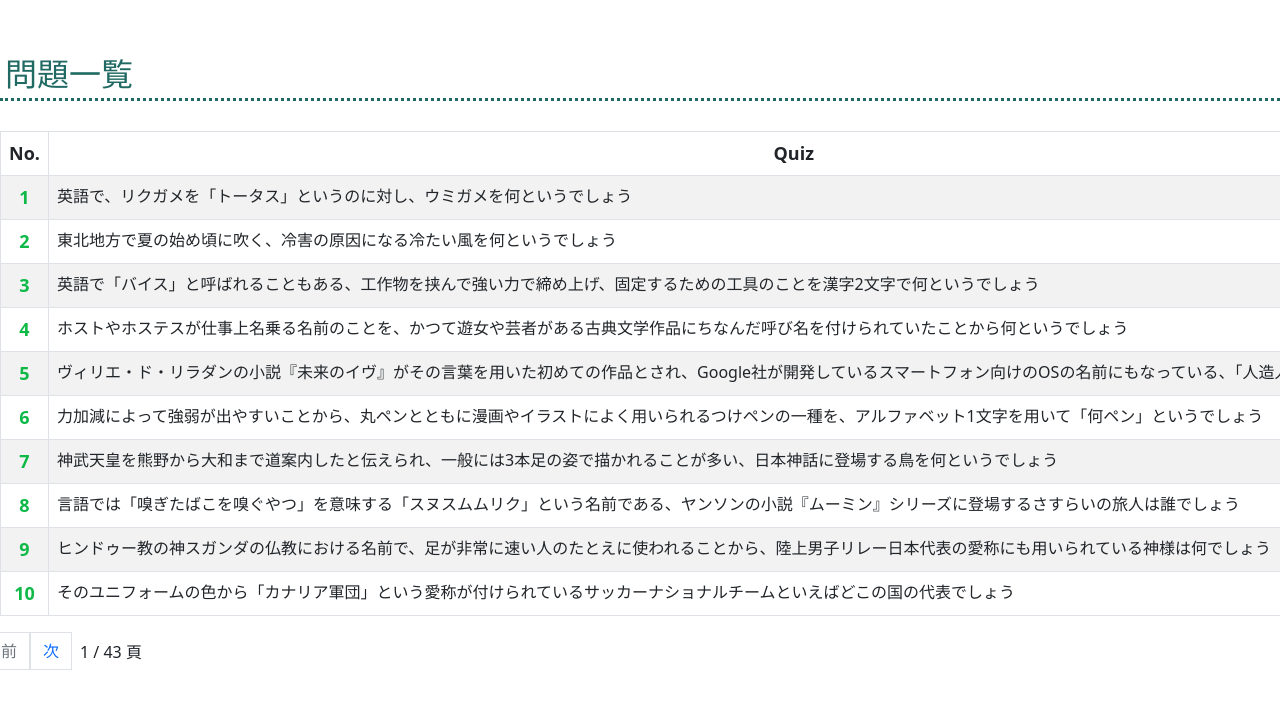
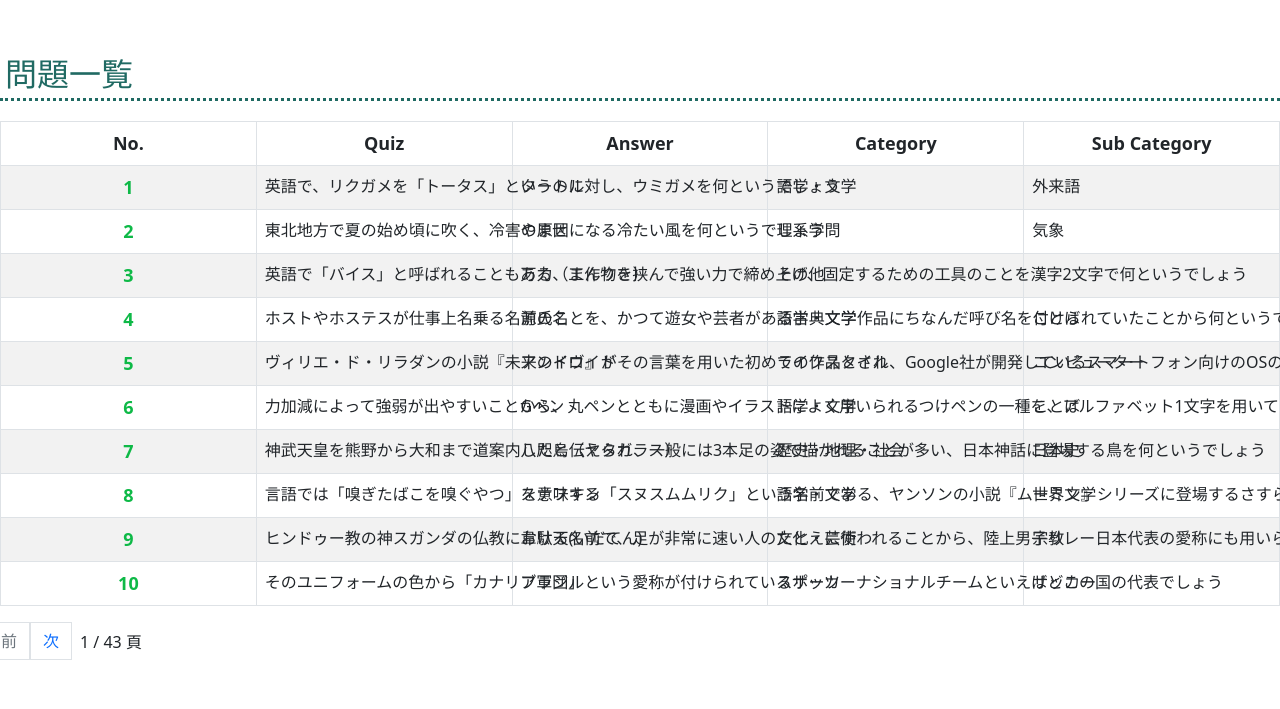
Before and after one commit to Serpentinite/Quiz_App, a Django app: page /app/quiz_list/ in a window 1280 px wide; the page is wider, and only the part inside the window is pictured. Shown: the part 59-768 px from the top of that part. Run offline with Django 3.2, Linux system fonts and the light colour scheme; data comes from the database, SQL or seed files in the repository.

Commit message:
13th Commit

```diff
--- a/templates/quiz_list.html
+++ b/templates/quiz_list.html
@@ -2,8 +2,8 @@
 {% block title %}問題一覧{% endblock %}
 {% block content %}
 <h2>問題一覧</h2>
-<div class="table-responsive">
-<table class="table table-striped table-hover table-bordered">
+{% comment %} <div class="table-responsive"> {% endcomment %}
+<table class="table table-striped table-hover table-bordered" style="table-layout:fixed;width:100%;">
     <thead class="thead-dark">
     <tr>
         <th scope="col" class="center text-nowrap">No.</th>
@@ -16,13 +16,13 @@
     {% for quiz in object_list %}
     <tr>
         <th class="big"><a href="{% url 'app:update_quiz' pk=quiz.id %}">{{ quiz.pk }}</a></th>
-        <td class="text-nowrap">{{ quiz.quiz_content }}</td class="text-nowrap">
-        <td class="text-nowrap">{{ quiz.answer }}</td class="text-nowrap">
-        <td class="text-nowrap">{{ quiz.category }}</td class="text-nowrap">
-        <td class="text-nowrap">{{ quiz.sub_category }}</td class="text-nowrap">
+        <td class="text-nowrap" style="word-wrap:break-word;">{{ quiz.quiz_content }}</td class="text-nowrap">
+        <td class="text-nowrap" style="word-wrap:break-word;">{{ quiz.answer }}</td class="text-nowrap">
+        <td class="text-nowrap" style="word-wrap:break-word;">{{ quiz.category }}</td class="text-nowrap">
+        <td class="text-nowrap" style="word-wrap:break-word;">{{ quiz.sub_category }}</td class="text-nowrap">
     </tr>
     {% endfor %}
 </table>
-</div>
+{% comment %} </div> {% endcomment %}
 {% include 'pagination2.html' %}
 {% endblock %}
```
